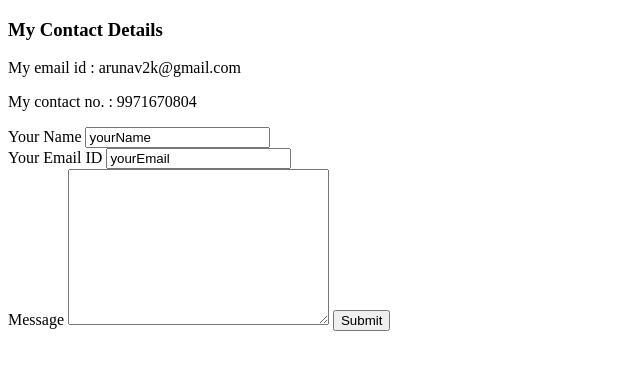
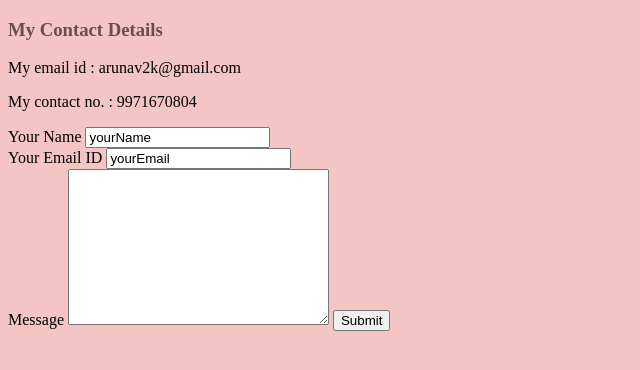
Before and after one commit to Arunav2000/cv, a plain HTML site: page contact.html in a window 1280 px wide. Shown: the whole page, without its empty margins (0-640 px from the left). Drawn offline with Linux system fonts and the light colour scheme; files whose address does not match are found by name.

Commit message:
Update contact.html

```diff
--- a/contact.html
+++ b/contact.html
@@ -3,6 +3,7 @@
   <head>
     <meta charset="utf-8">
     <title></title>
+    <link rel="stylesheet" href="C:\Users\Arunav\Desktop\Web Dev\css\style.css">
   </head>
   <body>
     <h3>My Contact Details</h3>
```
